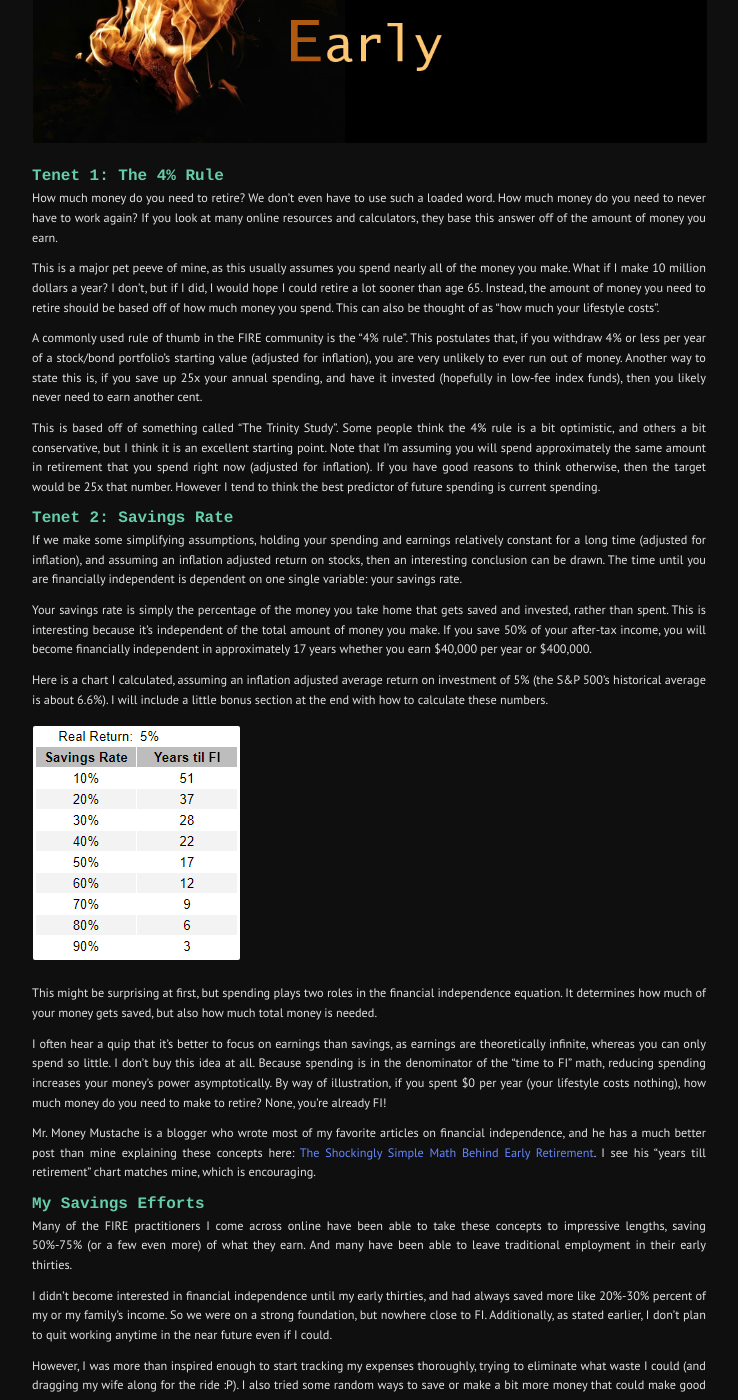
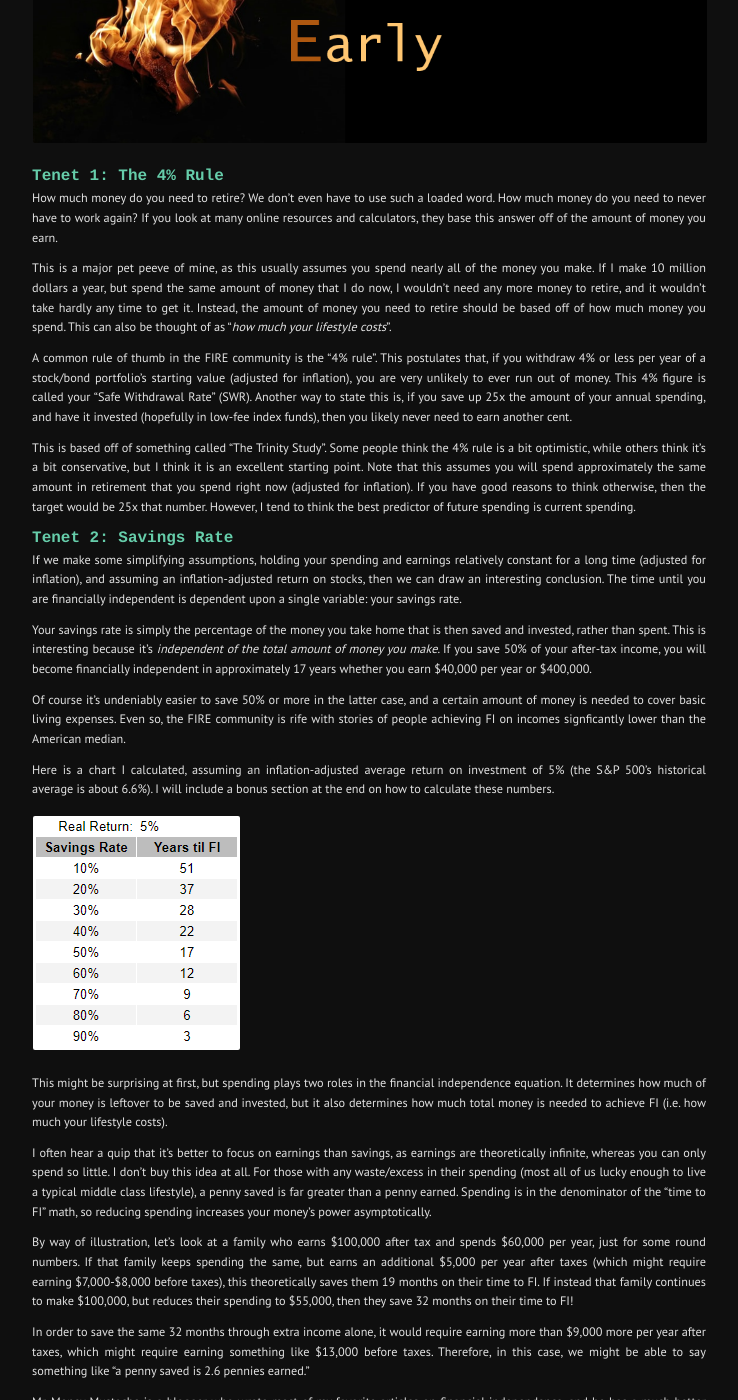
Before and after one commit to labeattie/testpreviewsite, a Jekyll site: the page built from _posts/2022-01-24-my-take-on-fi-pt1.md, in a window 1280 px wide and 1400 px high, scrolled down 652 px. Shown: the whole window, without its empty margins (271-1009 px from the left). Built offline with Jekyll 4.4.1, drawn with Linux system fonts in a browser that asks for light colours; some of the changed text lies outside the part shown.

Commit message:
minor edits

```diff
--- a/_posts/2022-01-24-my-take-on-fi-pt1.md
+++ b/_posts/2022-01-24-my-take-on-fi-pt1.md
@@ -7,58 +7,64 @@ categories: finance
 
 One of my biggest focuses over the past year or two has been on personal finance. It's pretty much a staple subject of any self-improvement effort, and, as someone perhaps a bit too into spreadsheets, I've always been interested in my and my family's finances.
 
-I was beginning to dig deeper into the subject and took a lot of inspiration from the FIRE community, which stands for "Financial Independence Retire Early". Even if I could, I personally have no intention of retiring in the next decade or two, but I'm very much into the idea of achieving the Financial Independence (FI) side of that idea.
+I was beginning to dig deeper into the subject and took a lot of inspiration from the FIRE community, which stands for "Financial Independence Retire Early". EAlthough I have no interest in retiring in the foreseeable future, the idea of having control over both your time and your finances (i.e., the "FI" side of that) has always held an appeal.
 
 
 
-In this two-part series, I'd like to discuss several ideas about financial independence and how my thinking on it has developed over the last year. This first article will go over some of the primary tenets of the FIRE framework and my takeaways after experimenting with them.
+In this two-part series, I'd like to discuss several ideas about financial independence and how my thinking here has developed over the last year. This first article will cover some of the primary tenets of the FIRE framework as well as my takeaways after experimenting with them.
 
 ![FI_logo](/testpreviewsite/assets/fire logo.png)
 
 ## Tenet 1: The 4% Rule
 How much money do you need to retire? We don't even have to use such a loaded word. How much money do you need to never have to work again? If you look at many online resources and calculators, they base this answer off of the amount of money you earn.
 
-This is a major pet peeve of mine, as this usually assumes you spend nearly all of the money you make. What if I make 10 million dollars a year? I don't, but if I did, I would hope I could retire a lot sooner than age 65. Instead, the amount of money you need to retire should be based off of how much money you spend. This can also be thought of as "how much your lifestyle costs".
+This is a major pet peeve of mine, as this usually assumes you spend nearly all of the money you make. If I make 10 million dollars a year, but spend the same amount of money that I do now, I wouldn't need any more money to retire, and it wouldn't take hardly any time to get it. Instead, the amount of money you need to retire should be based off of how much money you spend. This can also be thought of as "*how much your lifestyle costs*".
 
-A commonly used rule of thumb in the FIRE community is the "4% rule". This postulates that, if you withdraw 4% or less per year of a stock/bond portfolio's starting value (adjusted for inflation), you are very unlikely to ever run out of money. Another way to state this is, if you save up 25x your annual spending, and have it invested (hopefully in low-fee index funds), then you likely never need to earn another cent.
+A common rule of thumb in the FIRE community is the "4% rule". This postulates that, if you withdraw 4% or less per year of a stock/bond portfolio's starting value (adjusted for inflation), you are very unlikely to ever run out of money. This 4% figure is called your "Safe Withdrawal Rate" (SWR). Another way to state this is, if you save up 25x the amount of your annual spending, and have it invested (hopefully in low-fee index funds), then you likely never need to earn another cent.
 
-This is based off of something called "The Trinity Study". Some people think the 4% rule is a bit optimistic, and others a bit conservative, but I think it is an excellent starting point. Note that I'm assuming you will spend approximately the same amount in retirement that you spend right now (adjusted for inflation). If you have good reasons to think otherwise, then the target would be 25x that number. However I tend to think the best predictor of future spending is current spending.
+This is based off of something called "The Trinity Study". Some people think the 4% rule is a bit optimistic, while others think it's a bit conservative, but I think it is an excellent starting point. Note that this assumes you will spend approximately the same amount in retirement that you spend right now (adjusted for inflation). If you have good reasons to think otherwise, then the target would be 25x that number. However, I tend to think the best predictor of future spending is current spending.
 
 ## Tenet 2: Savings Rate
-If we make some simplifying assumptions, holding your spending and earnings relatively constant for a long time (adjusted for inflation), and assuming an inflation adjusted return on stocks, then an interesting conclusion can be drawn. The time until you are financially independent is dependent on one single variable: your savings rate.
+If we make some simplifying assumptions, holding your spending and earnings relatively constant for a long time (adjusted for inflation), and assuming an inflation-adjusted return on stocks, then we can draw an interesting conclusion. The time until you are financially independent is dependent upon a single variable: your savings rate.
 
-Your savings rate is simply the percentage of the money you take home that gets saved and invested, rather than spent. This is interesting because it's independent of the total amount of money you make. If you save 50% of your after-tax income, you will become financially independent in approximately 17 years whether you earn $40,000 per year or $400,000.
+Your savings rate is simply the percentage of the money you take home that is then saved and invested, rather than spent. This is interesting because it's *independent of the total amount of money you make*. If you save 50% of your after-tax income, you will become financially independent in approximately 17 years whether you earn $40,000 per year or $400,000.
 
-Here is a chart I calculated, assuming an inflation adjusted average return on investment of 5% (the S&P 500's historical average is about 6.6%). I will include a little bonus section at the end with how to calculate these numbers.
+Of course it's undeniably easier to save 50% or more in the latter case, and a certain amount of money is needed to cover basic living expenses. Even so, the FIRE community is rife with stories of people achieving FI on incomes signficantly lower than the American median.
+
+Here is a chart I calculated, assuming an inflation-adjusted average return on investment of 5% (the S&P 500's historical average is about 6.6%). I will include a bonus section at the end on how to calculate these numbers.
 
 ![FI_years](/testpreviewsite/assets/fi table.png)
 
-This might be surprising at first, but spending plays two roles in the financial independence equation. It determines how much of your money gets saved, but also how much total money is needed.
+This might be surprising at first, but spending plays two roles in the financial independence equation. It determines how much of your money is leftover to be saved and invested, but it also determines how much total money is needed to achieve FI (i.e. how much your lifestyle costs).
 
-I often hear a quip that it's better to focus on earnings than savings, as earnings are theoretically infinite, whereas you can only spend so little. I don't buy this idea at all. Because spending is in the denominator of the "time to FI" math, reducing spending increases your money's power asymptotically. By way of illustration, if you spent $0 per year (your lifestyle costs nothing), how much money do you need to make to retire? None, you're already FI!
+I often hear a quip that it's better to focus on earnings than savings, as earnings are theoretically infinite, whereas you can only spend so little. I don't buy this idea at all. For those with any waste/excess in their spending (most all of us lucky enough to live a typical middle class lifestyle), a penny saved is far greater than a penny earned. Spending is in the denominator of the "time to FI" math, so reducing spending increases your money's power asymptotically.
 
-Mr. Money Mustache is a blogger who wrote most of my favorite articles on financial independence, and he has a much better post than mine explaining these concepts here: [The Shockingly Simple Math Behind Early Retirement][simple_math]. I see his "years till retirement" chart matches mine, which is encouraging.
+By way of illustration, let's look at a family who earns $100,000 after tax and spends $60,000 per year, just for some round numbers. If that family keeps spending the same, but earns an additional $5,000 per year after taxes (which might require earning $7,000-$8,000 before taxes), this theoretically saves them 19 months on their time to FI. If instead that family continues to make $100,000, but reduces their spending to $55,000, then they save 32 months on their time to FI!
+
+In order to save the same 32 months through extra income alone, it would require earning more than $9,000 more per year after taxes, which might require earning something like $13,000 before taxes. Therefore, in this case, we might be able to say something like "a penny saved is 2.6 pennies earned."
+
+Mr. Money Mustache is a blogger who wrote most of my favorite articles on financial independence, and he has a much better post than mine explaining these concepts here: [The Shockingly Simple Math Behind Early Retirement][simple_math]. I see that his "years till retirement" chart matches mine, which is a nice check for my math.
 
 ## My Savings Efforts
 Many of the FIRE practitioners I come across online have been able to take these concepts to impressive lengths, saving 50%-75% (or a few even more) of what they earn. And many have been able to leave traditional employment in their early thirties.
 
-I didn't become interested in financial independence until my early thirties, and had always saved more like 20%-30% percent of my or my family's income. So we were on a strong foundation, but nowhere close to FI. Additionally, as stated earlier, I don't plan to quit working anytime in the near future even if I could.
+I didn't become interested in financial independence until my early thirties, and had always saved more like 20%-30% percent of my or my family's income. This put us on a very strong foundation, but nowhere close to FI. Additionally, as stated earlier, I don't plan to quit working anytime in the near future even if I could.
 
 However, I was more than inspired enough to start tracking my expenses thoroughly, trying to eliminate what waste I could (and dragging my wife along for the ride :P). I also tried some random ways to save or make a bit more money that could make good material for future posts.
 
-This improved our savings rate, but I found it far more difficult than I expected to achieve 50% or more. As a result, we're probably still something like 10-15 years from financial independence.
+This improved our savings rate, but I found it far more difficult than I expected to achieve 50% or more. As a result, we're probably still something like 10-15 years from financial independence (mid 40's).
 
 ## Why FI?
-You might ask why I'm so enamored with the idea of financial independence if I don't have a desire to quit working as soon as possible. This is a fair question, and I have 3 main points as answers.
+You might ask why I'm so enamored with the idea of financial independence if I don't have a desire to quit working as soon as possible. This is a fair question, and I have 3 main responses.
 
-First, I just want to do an impressive job managing our personal finances. I don't want to sacrifice things that are important to me and my family along the way, but if being intentional with our spending can leave us wealthy down the line, I think that sounds well worth it.
+First, I want to do an impressive job managing our personal finances. I don't want to sacrifice things that are important to me and my family along the way, but if being intentional with our spending can leave us with wealth down the line, I think that sounds well worth it.
 
-Secondly, I'm just obsessed with the idea of having options and freedom. I fully expect I would want to stay at my job and keep working if I achieved FI tomorrow, but I think I would feel very differently about it. I would fully internalize the fact that I was there because I want to be and not because I need to be. Mr. Money Mustache has a great article on this concept: [Retire in Your Mind Even If You Love Your Job][swami].
+Second, I'm just obsessed with the idea of having options and freedom. I fully expect I would want to stay at my job and keep working if I achieved FI tomorrow, but I think I would feel very differently about it. Wanting to work and *needing* to work feel different at the end of the day, and you can't help but believe you're there because you want to be there when it's objectively true. Mr. Money Mustache has a great article on this concept: [Retire in Your Mind Even If You Love Your Job][swami].
 
-Lastly, the future is just uncertain. Who's to say I will still love my work in 10 years, or that my wife will? What if we want to do something wild like pack up and move to another country? I don't anticipate any of the above, but I love the idea of being prepared for something similar.
+Lastly, the future is  uncertain. Things change over time - interests, abilities, job markets, etc. What if one of us suddenly needs to change our schedule, or what if we want to do something wild like pack up and move to another country? I don't anticipate any of these, but I love the idea of being prepared for anything.
 
 ## Conclusions
-So while buckling down to a truly impressive savings rate wasn't in the cards right now, I still had some important takeaways from these ideas. First, that the FIRE community are some of the clearest thinkers with regard to personal finance out there. I typically will look to them for deciding where to allocate money in retirement accounts or for other similar issues. And secondly, being intentional with spending is the biggest lever that most of us have available to pull if we want to affect our financial futures. I plan to track spending monthly without fail.
+While buckling down to a truly impressive savings rate wasn't in the cards right now, I still had some important takeaways from these ideas. First, in my opinion, the FIRE community has some of the clearest thinkers out there, with regard to personal finance. I typically will look to them for deciding where to allocate money in retirement accounts or for other similar issues. And second, being intentional with spending is the biggest lever that most of us have available to pull if we want to impact our financial futures. I plan to track spending monthly without fail.
 
 ## Bonus: How to Calculate Years to FI
 I calculated the numbers in that chart myself in a spreadsheet using the engineering economics formula for "future worth given an annual amount". This formula can be found online and I got it from my NCEES FE Exam booklet I still have on my office bookshelf. My engineering friends can dig theirs up for reference!
@@ -81,11 +87,11 @@ $$n*ln(1-i) = ln(Fi/A+1)$$
 
 $$n = \frac{ln(Fi/A+1)}{ln(1-i)}$$
 
-So as an example, a 40% savings rate and a 5% real return would get plugged into that final equation like so:
+So as an example, a 40% savings rate and a 5% real return would plug into that final equation like so:
 
 $$\frac{ln(25(1-40\%)*5\%/40\%+1)}{ln(1-5\%)} = 21.6yrs$$
 
-In the next finance article, which I will post a couple of weeks from now, I will talk about the incremental benefits of saving your money prior to reaching FI, as well as balancing saving for the future with living a gratifying life in the present. Thanks for reading!
+In the follow-up article, which I will post a couple of weeks from now, I will first talk about some of the downsides of an all-out approach to achieving FI. Then, we'll go on to some other ways to frame the personal finance journey that harness incremental benefits of saving your money prior to reaching FI, as well as balancing saving for the future with living a gratifying life in the present. Thanks for reading!
 
 [simple_math]: https://www.mrmoneymustache.com/2012/01/13/the-shockingly-simple-math-behind-early-retirement/
 [swami]: https://www.mrmoneymustache.com/2011/04/30/weekend-edition-retire-in-your-mind-even-if-you-love-your-job/
```
